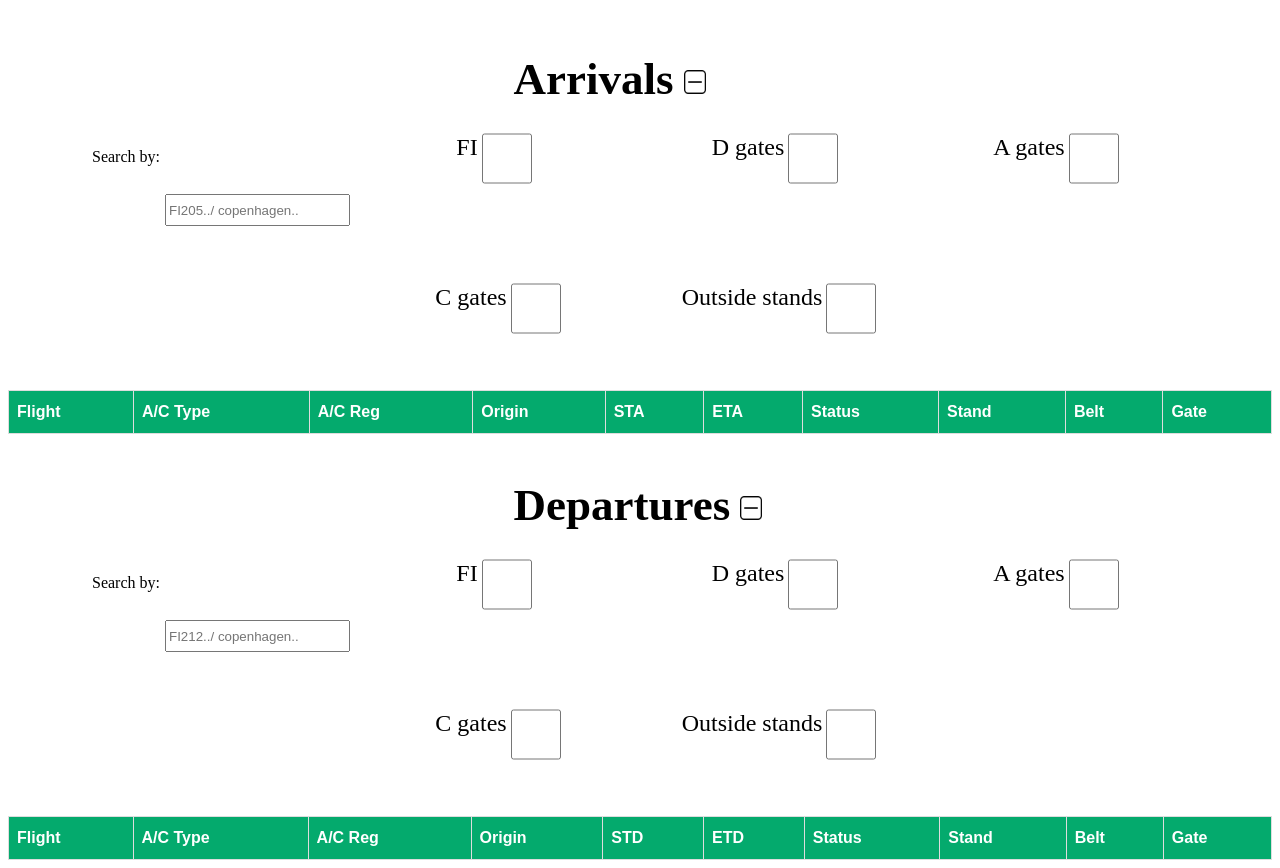
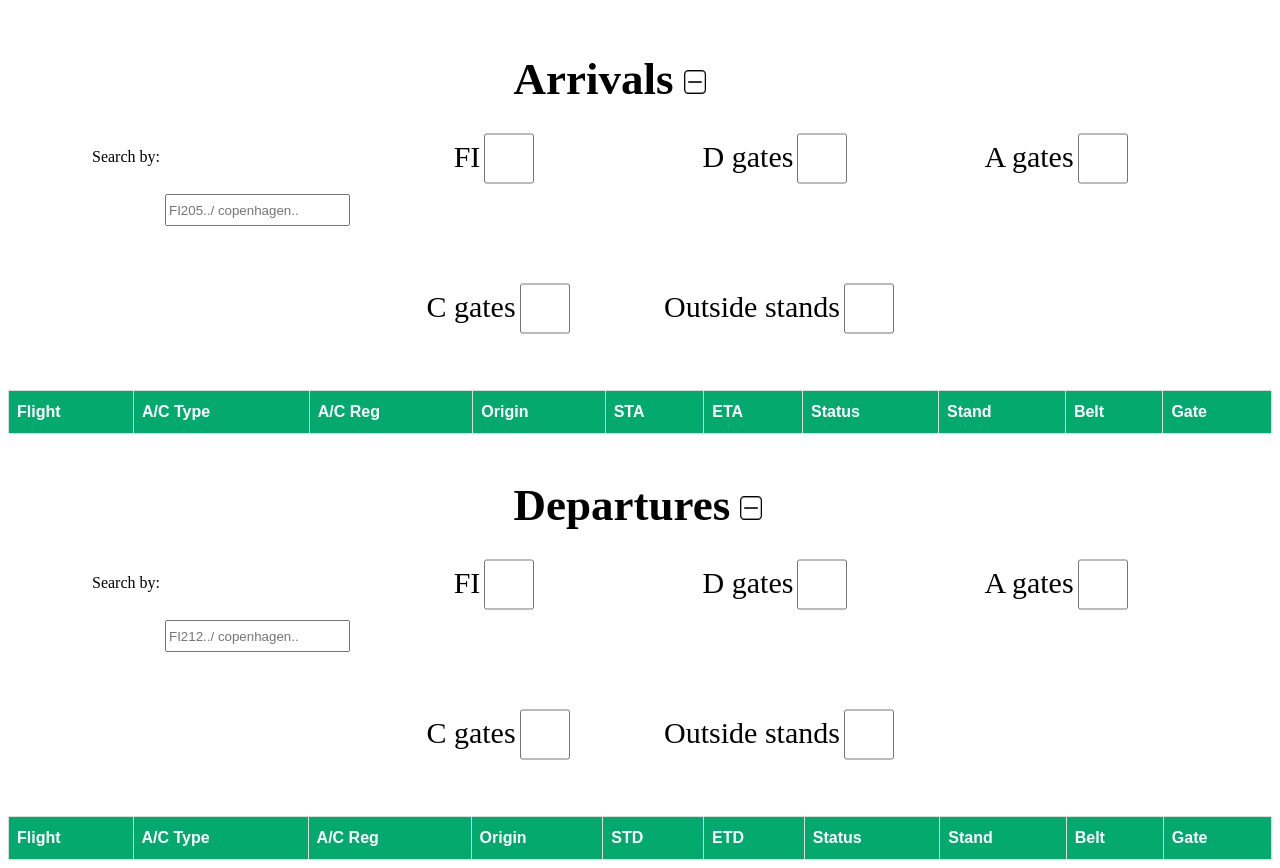
Before and after one commit to bjarkiivars/PersonalFlight, a website: page frontend/index.html in a window 1280 px wide. Drawn offline with nearby package versions, Linux system fonts and the light colour scheme; no server answers.

```diff
--- a/frontend/style.css
+++ b/frontend/style.css
@@ -53,7 +53,7 @@
 }
 
 .checkOption > p {
-    font-size: 3vh;
+    font-size: 30px;
 }
 
 .checkOption > input {
```
